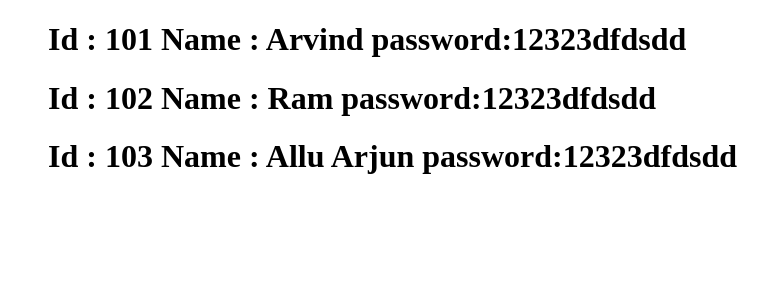
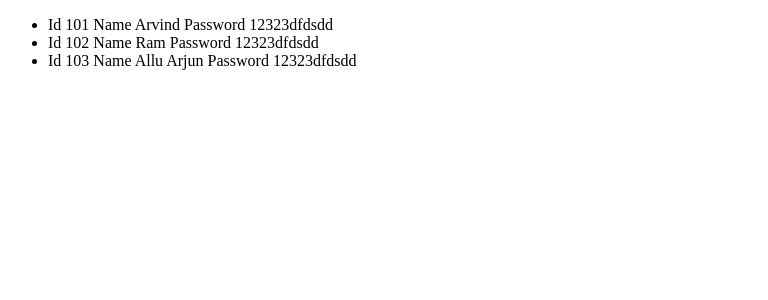
Before and after one commit to Arvindkr123/LearnReactMySide, a React (Create React App) app: page / in a window 1280 px wide. Shown: the top 300 px of the page, without its empty margins (0-768 px from the left). Built offline with nearby package versions, Linux system fonts and the light colour scheme.

Commit message:
added map with array user

```diff
--- a/src/App.js
+++ b/src/App.js
@@ -10,21 +10,19 @@ export default class App extends Component {
     isLoggedIn: false,
   };
   render() {
+    // const newUser = this.state.users.map((user)=>{
+    //   return <><h1><li>{user.id} {user.name} {user.password}</li></h1></>
+    // })
     return (
       <>
         <ul>
-          <h1>
-            Id : {this.state.users[0].id} Name : {this.state.users[0].name}{" "}
-            password:{this.state.users[0].password}
-          </h1>
-          <h1>
-            Id : {this.state.users[1].id} Name : {this.state.users[1].name}{" "}
-            password:{this.state.users[1].password}
-          </h1>
-          <h1>
-            Id : {this.state.users[2].id} Name : {this.state.users[2].name}{" "}
-            password:{this.state.users[2].password}
-          </h1>
+          {this.state.users.map((user) => {
+            return (
+              <li>
+               Id {user.id} Name {user.name} Password {user.password}
+              </li>
+            );
+          })}
         </ul>
       </>
     );
```
